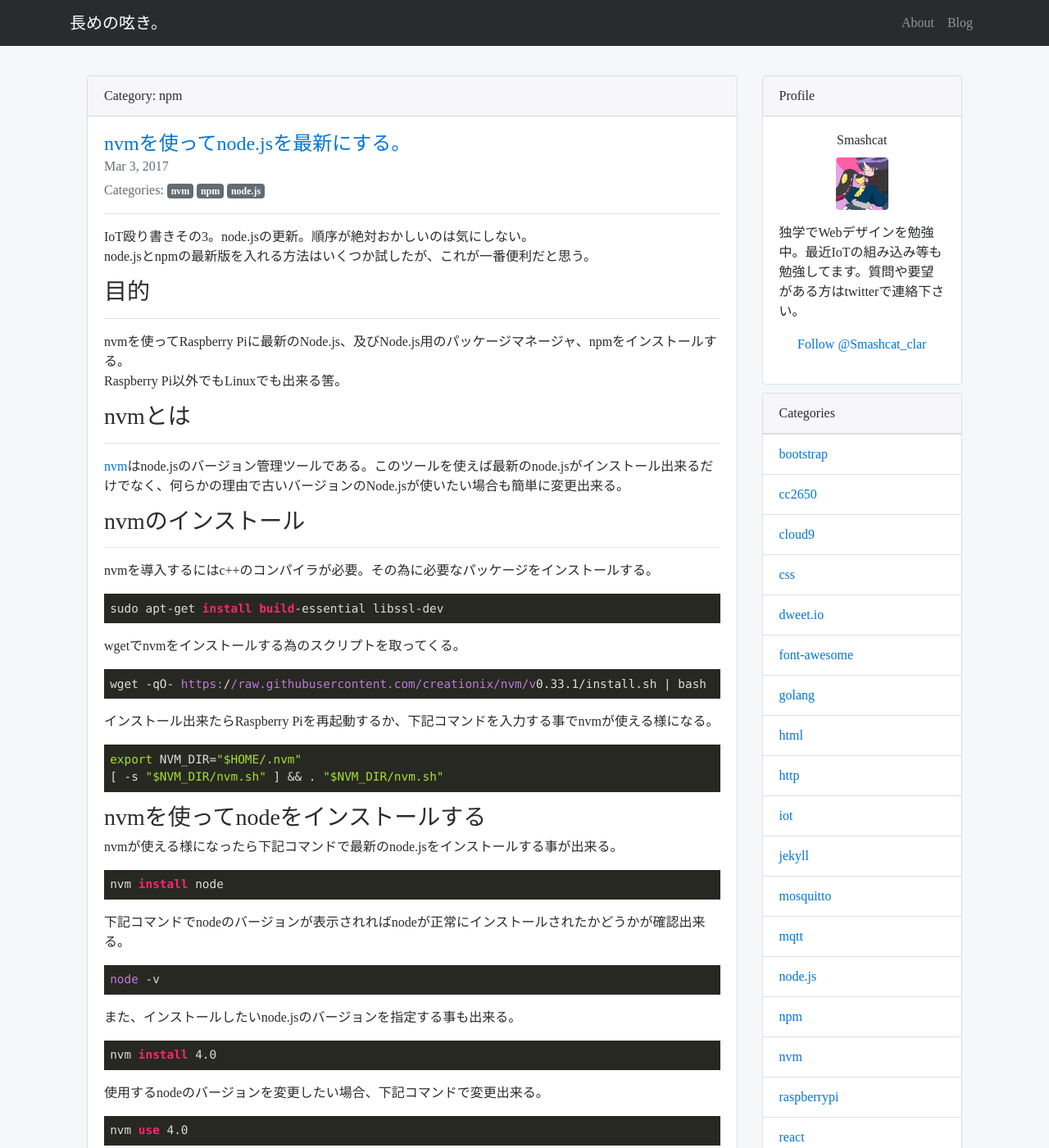
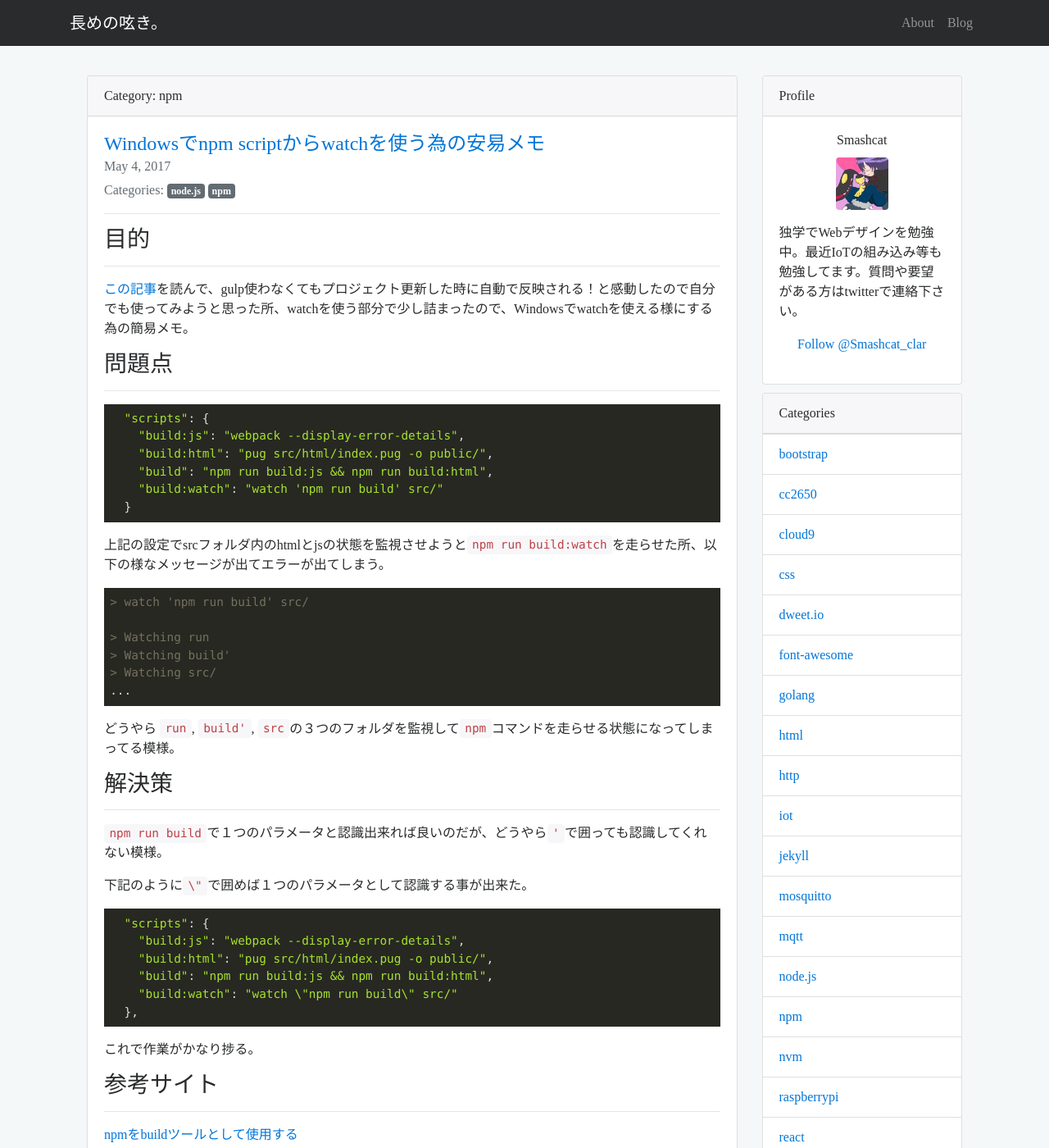
Before and after one commit to Naturalclar/naturalclar.github.io, a Jekyll site: the page built from categories/npm.md, in a window 1280 px wide and 1400 px high. Shown: the whole window at 82% size. Built offline with Jekyll 4.4.1, drawn with Linux system fonts in a browser that asks for light colours; some web fonts are replaced; comment, search, counter and statistics services are not loaded.

Commit message:
new post

````diff
--- a/_posts/2017-04-23-preparing-react-environment-with-babel-and-webpack.markdown
+++ b/_posts/2017-04-23-preparing-react-environment-with-babel-and-webpack.markdown
@@ -81,7 +81,7 @@ Webpackの設定は`webpack.config.js`のファイルで行う。下記内容を
 
 ```js
 module.exports = {
-    entry: __dirname + '/src',
+    entry: __dirname + '/src/',
     output: {
         path: __dirname + '/public/js',
         filename: 'bundle.js'
--- /dev/null
+++ b/_posts/2017-05-04-using-watch-in-windows-to-use-npm-scripts.markdown
@@ -0,0 +1,65 @@
+---
+layout: post
+title: Windowsでnpm scriptからwatchを使う為の安易メモ
+date: 2017-05-04 12:00:00 -0800
+categories: node.js npm
+---
+
+### 目的
+
+---
+
+[この記事][reference]を読んで、gulp使わなくてもプロジェクト更新した時に自動で反映される！と感動したので自分でも使ってみようと思った所、watchを使う部分で少し詰まったので、Windowsでwatchを使える様にする為の簡易メモ。
+
+### 問題点
+
+---
+
+```json
+  "scripts": {
+    "build:js": "webpack --display-error-details",
+    "build:html": "pug src/html/index.pug -o public/",
+    "build": "npm run build:js && npm run build:html",
+    "build:watch": "watch 'npm run build' src/"
+  }
+```
+
+上記の設定でsrcフォルダ内のhtmlとjsの状態を監視させようと`npm run build:watch`を走らせた所、以下の様なメッセージが出てエラーが出てしまう。
+
+```sh
+> watch 'npm run build' src/
+
+> Watching run
+> Watching build'
+> Watching src/
+...
+```
+
+どうやら `run`, `build'`, `src`の３つのフォルダを監視して`npm`コマンドを走らせる状態になってしまってる模様。
+
+### 解決策
+
+---
+
+`npm run build`で１つのパラメータと認識出来れば良いのだが、どうやら`'`で囲っても認識してくれない模様。
+
+下記のように`\"`で囲めば１つのパラメータとして認識する事が出来た。
+
+```json
+  "scripts": {
+    "build:js": "webpack --display-error-details",
+    "build:html": "pug src/html/index.pug -o public/",
+    "build": "npm run build:js && npm run build:html",
+    "build:watch": "watch \"npm run build\" src/"
+  },
+```
+
+これで作業がかなり捗る。
+
+### 参考サイト
+
+---
+
+[npmをbuildツールとして使用する][reference]
+
+[reference]: https://www.keithcirkel.co.uk/how-to-use-npm-as-a-build-tool/
````
Also changed, not shown: Gemfile.lock.
